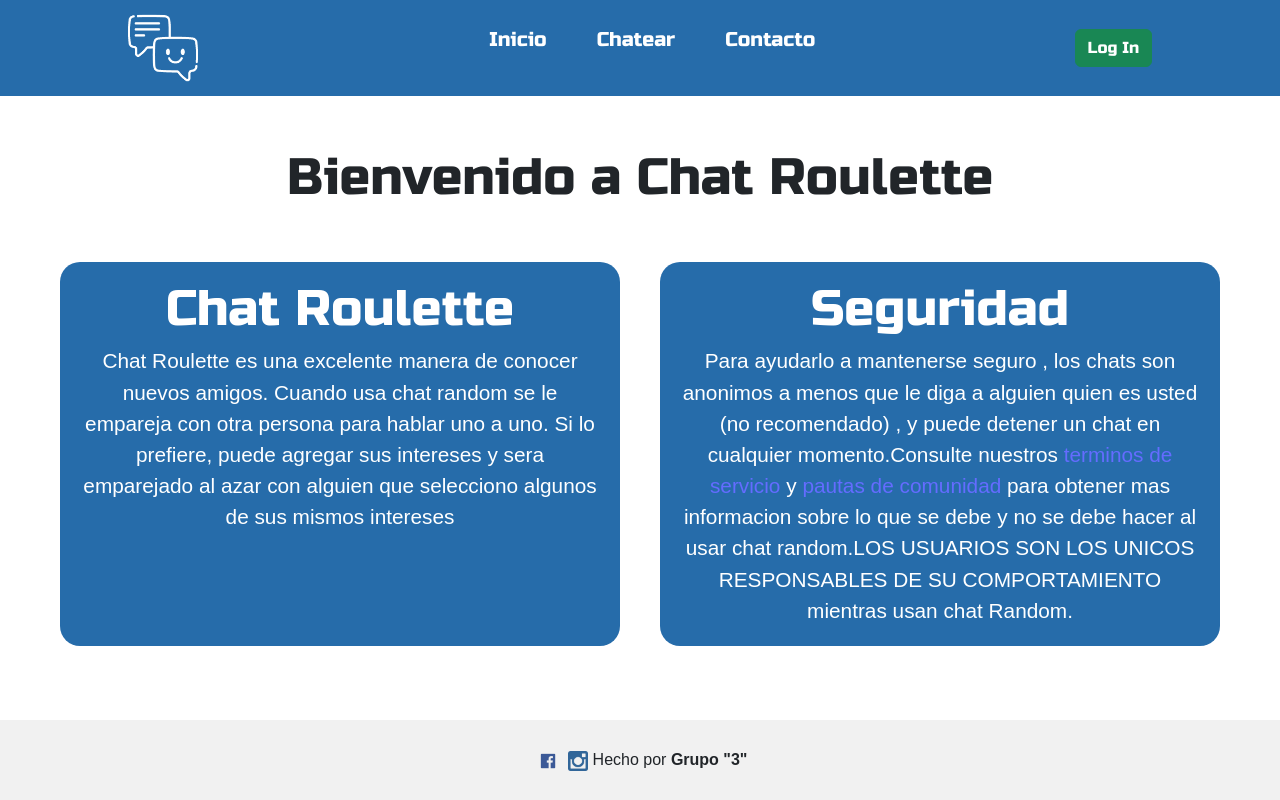
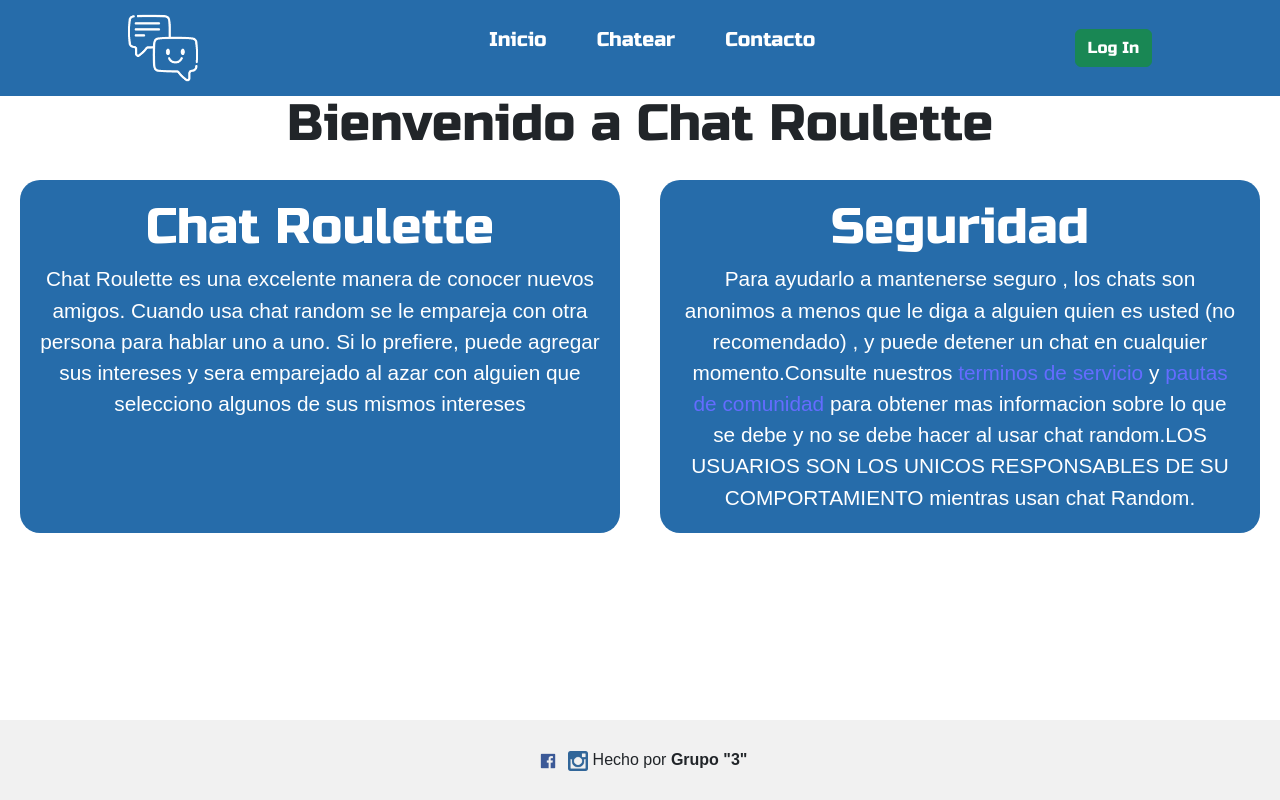
Before and after one commit to GonzalezNacho/chat-roulette, a React (Vite) app in the folder client/: page / in a window 1280 px wide. Built offline with nearby package versions, Linux system fonts and the light colour scheme; no server answers.

Commit message:
desactivando el  io para arreglar estilos

```diff
--- a/client/src/App.css
+++ b/client/src/App.css
@@ -111,7 +111,6 @@ h1, h2 {
 /* Estilos del home */
 .conteiners-divs {
   display: flex;
-  flex-wrap: wrap;
   justify-content: center;
 }
 
--- a/client/src/App.jsx
+++ b/client/src/App.jsx
@@ -44,7 +44,7 @@ function App() {
             }
         </div>
       </header>
-      <div className="content">{renderItem.get(item)}</div>
+      {renderItem.get(item)}
 
       <Footer/>
     </>
--- a/client/src/routes/Roulette.jsx
+++ b/client/src/routes/Roulette.jsx
@@ -6,7 +6,7 @@ import { Chat } from "./Chat";
 import { io } from 'socket.io-client';
 
 //Conexion para escuchar y enviar los eventos
-const socket = io(`${ip}:${port}`)
+//const socket = io(`${ip}:${port}`)
 
 
 export function Roulette() {
```
